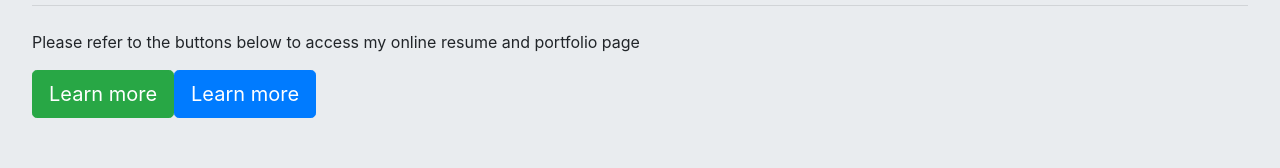
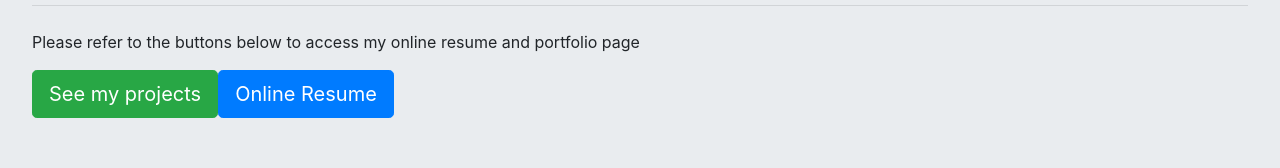
Before and after one commit to MikelTafalla/React_Portfolio, a React (Create React App) app: page /about in a window 1280 px wide. Shown: the part 724-892 px from the top of the page. Built offline with nearby package versions, Linux system fonts and the light colour scheme.

Commit message:
add links to about page

```diff
--- a/src/components/Jumbotron/jumbo.jsx
+++ b/src/components/Jumbotron/jumbo.jsx
@@ -7,8 +7,8 @@ const Jumbo = (props) => {
       <p className="lead">{props.message}</p>
       <hr className="my-4" />
       <p>{props.text}</p>
-      <a className="btn btn-success btn-lg" href="#" role="button">Learn more</a>
-      <a className="btn btn-primary btn-lg" href="#" role="button">Learn more</a>
+      <a className="btn btn-success btn-lg" href="/" role="button">See my projects</a>
+      <a className="btn btn-primary btn-lg" href="https://drive.google.com/file/d/1FXT9ZzMn6tvFQcJbAZbvFK_7vAgi1Cir/view" target="_blank" rel="noopener noreferrer" role="button">Online Resume</a>
     </div>
   )
 }
```
